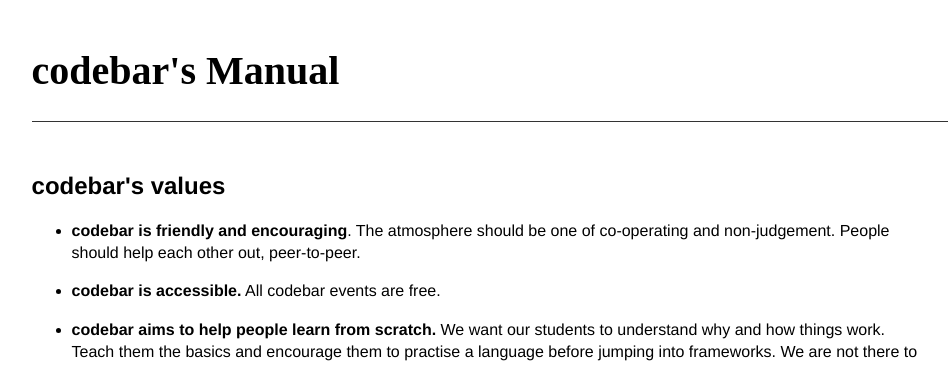
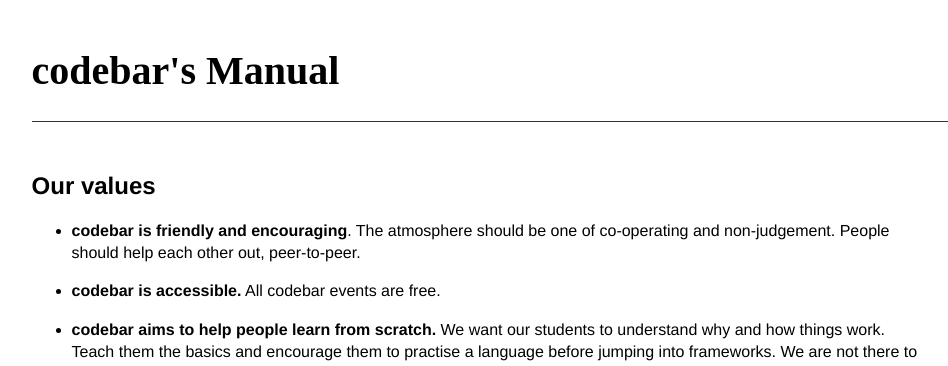
Before and after one commit to codebar/manual, a Jekyll site: the page built from _posts/2015-02-03-our-values.md, in a window 1280 px wide. Shown: the top 366 px of the page, without its empty margins (164-1112 px from the left). Built offline with Jekyll 4.4.1, drawn with Linux system fonts in a browser that asks for light colours; Markdown is read by kramdown in place of the engine named in the settings.

Commit message:
remove codebar from titles

```diff
--- a/_posts/2015-02-03-codebar-values.md
+++ b/_posts/2015-02-03-our-values.md
@@ -1,6 +1,6 @@
 ---
 layout: post
-title: "codebar's values"
+title: "Our values"
 ---
 
 * **codebar is friendly and encouraging**. The atmosphere should be one of co-operating and non-judgement. People should help each other out, peer-to-peer.
```
Also changed, not shown: _posts/2015-05-05-brandbook.md (renamed from _posts/2015-05-05-codebar-brandbook.md, +1 -1 lines).
